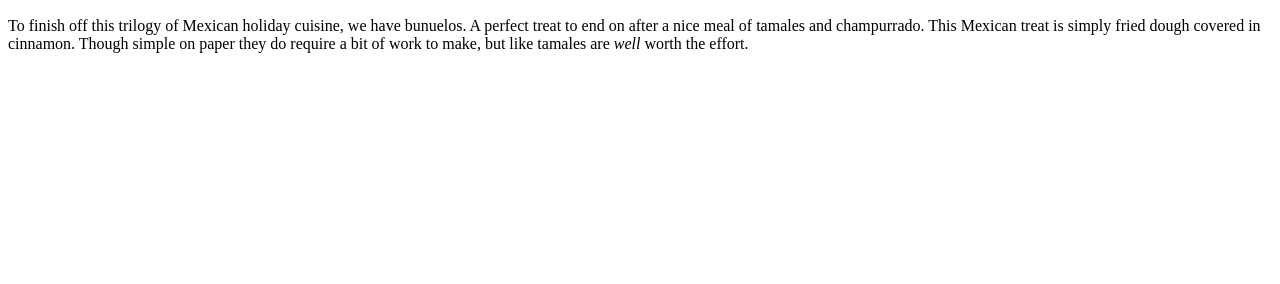
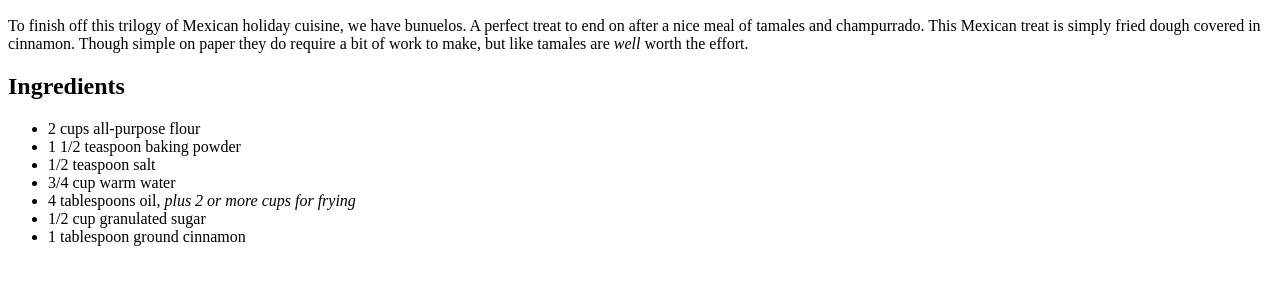
Before and after one commit to Nemaresu/odin-recipes, a plain HTML site: page recipes/bunuelos.html in a window 1280 px wide. Shown: the part 434-718 px from the top of the page. Drawn offline with Linux system fonts and the light colour scheme.

Commit message:
Add ingredient list for bunuelos recipe

```diff
--- a/recipes/bunuelos.html
+++ b/recipes/bunuelos.html
@@ -15,5 +15,15 @@
                Though simple on paper they do require a bit of work to make, but like
                tamales are <i>well</i> worth the effort.
             </p>
+        <h2>Ingredients</h2>
+            <ul>
+                <li>2 cups all-purpose flour</li>
+                <li>1 1/2 teaspoon baking powder</li>
+                <li>1/2 teaspoon salt</li>
+                <li>3/4 cup warm water</li>
+                <li>4 tablespoons oil, <i>plus 2 or more cups for frying</i></li>
+                <li>1/2 cup granulated sugar</li>
+                <li>1 tablespoon ground cinnamon</li>
+            </ul>
     </body>
 </html>
```
